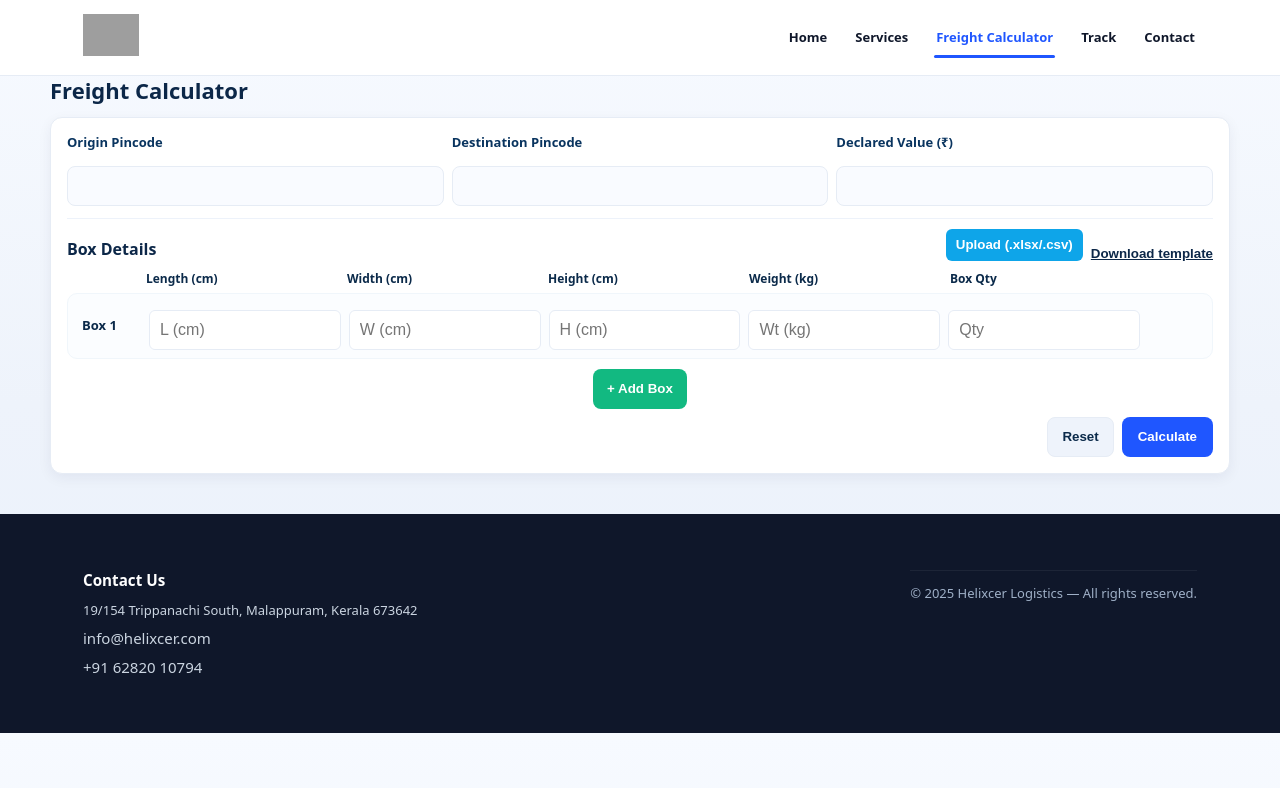
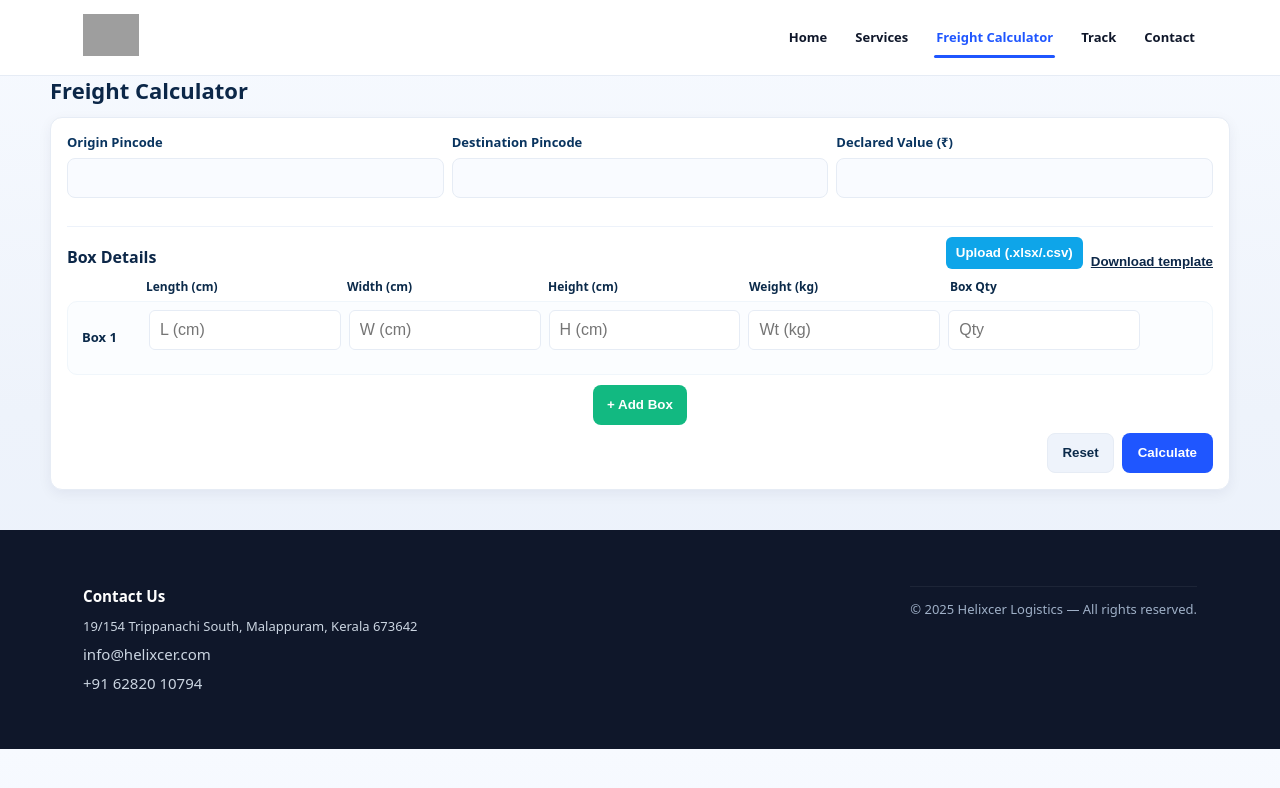
Before and after one commit to nisaran/helixcer-logistics, a Jekyll site: the page built from calculator/index.html, in a window 1280 px wide. Shown: the top 788 px of the page. Built offline with Jekyll 4.4.1, drawn with Linux system fonts in a browser that asks for light colours; grey boxes are pictures that could not be loaded.

Commit message:
Update style.css

```diff
--- a/assets/css/style.css
+++ b/assets/css/style.css
@@ -23,13 +23,14 @@
 
 body {
   background: var(--bg);
-  font-family: 'Inter', sans-serif;
+  font-family: "Inter", sans-serif;
   color: var(--text);
   line-height: 1.55;
+  scroll-behavior: smooth;
 }
 
 /* =========================================================
-   LAYOUT CONTAINER
+   LAYOUT
 ========================================================= */
 .container {
   max-width: 1150px;
@@ -47,7 +48,6 @@ h1, h2, h3 {
 
 p {
   color: var(--muted);
-  font-weight: 400;
 }
 
 /* =========================================================
@@ -69,7 +69,7 @@ p {
 }
 
 /* =========================================================
-   CARDS / PANELS
+   CARDS
 ========================================================= */
 .card {
   background: var(--card);
@@ -81,23 +81,23 @@ p {
 /* =========================================================
    FORM ELEMENTS
 ========================================================= */
+label {
+  font-weight: 600;
+  margin-bottom: 6px;
+  display: block;
+}
+
 input, textarea, select {
   width: 100%;
   padding: 14px;
   border: 1px solid var(--border);
   border-radius: var(--radius);
-  margin-top: 8px;
   font-size: 16px;
-}
-
-label {
-  font-weight: 600;
-  margin-bottom: 4px;
-  display: block;
+  margin-bottom: 16px;
 }
 
 /* =========================================================
-   HEADER + NAVIGATION (UNIFIED ACROSS ALL PAGES)
+   HEADER (GLOBAL)
 ========================================================= */
 header.site-header {
   width: 100%;
@@ -113,28 +113,29 @@ header.site-header {
   margin: 0 auto;
   padding: 14px 18px;
   display: flex;
+  justify-content: space-between;
   align-items: center;
-  justify-content: space-between;
-  gap: 16px;
 }
 
 .logo img {
   height: 42px;
 }
 
+/* =========================================================
+   NAV
+========================================================= */
 nav.nav ul {
   display: flex !important;
   gap: 24px;
   list-style: none;
-  margin: 0;
 }
 
 nav.nav a {
   text-decoration: none !important;
   color: var(--text) !important;
   font-weight: 600 !important;
+  padding: 6px 2px !important;
   position: relative;
-  padding: 6px 2px !important;
 }
 
 nav.nav a.active {
@@ -145,15 +146,15 @@ nav.nav a.active::after {
   content: "";
   height: 3px;
   width: 100%;
+  background: var(--accent);
+  position: absolute;
   left: 0;
   bottom: -6px;
-  background: var(--accent);
   border-radius: 4px;
-  position: absolute;
 }
 
 /* =========================================================
-   MOBILE NAVIGATION
+   MOBILE NAV & HAMBURGER
 ========================================================= */
 .hamburger {
   display: none;
@@ -163,8 +164,8 @@ nav.nav a.active::after {
   border-radius: 10px;
   border: 1px solid var(--border);
   background: #fff;
+  justify-content: center;
   align-items: center;
-  justify-content: center;
   position: relative;
   cursor: pointer;
 }
@@ -179,15 +180,21 @@ nav.nav a.active::after {
 }
 
 .hamburger .top    { transform: translateY(-8px); }
-.hamburger .middle { transform: translateY(0px); }
+.hamburger .middle { transform: translateY(0); }
 .hamburger .bottom { transform: translateY(8px); }
 
-body.show-menu .hamburger .top    { transform: translateY(0) rotate(45deg); }
-body.show-menu .hamburger .middle { opacity: 0; }
-body.show-menu .hamburger .bottom { transform: translateY(0) rotate(-45deg); }
+body.show-menu .hamburger .top {
+  transform: translateY(0) rotate(45deg);
+}
+body.show-menu .hamburger .middle {
+  opacity: 0;
+}
+body.show-menu .hamburger .bottom {
+  transform: translateY(0) rotate(-45deg);
+}
 
+/* Mobile menu dropdown */
 @media (max-width: 820px) {
-
   .hamburger {
     display: flex !important;
   }
@@ -199,7 +206,7 @@ body.show-menu .hamburger .bottom { transform: translateY(0) rotate(-45deg); }
     left: 0;
     right: 0;
     background: #fff;
-    padding: 20px;
+    padding: 22px;
     border-bottom-left-radius: 12px;
     border-bottom-right-radius: 12px;
     box-shadow: 0 8px 24px rgba(0,0,0,0.06);
@@ -217,6 +224,14 @@ body.show-menu .hamburger .bottom { transform: translateY(0) rotate(-45deg); }
 }
 
 /* =========================================================
+   HEADER SHADOW ON SCROLL
+========================================================= */
+.header--scrolled {
+  box-shadow: 0 8px 28px rgba(15, 23, 42, 0.08);
+  transition: box-shadow 180ms ease;
+}
+
+/* =========================================================
    FOOTER
 ========================================================= */
 footer {
@@ -231,7 +246,8 @@ footer h3 {
   margin-bottom: 16px;
 }
 
-footer p, footer a {
+footer p,
+footer a {
   color: #b8c0d0;
   text-decoration: none;
   font-size: 15px;
```
